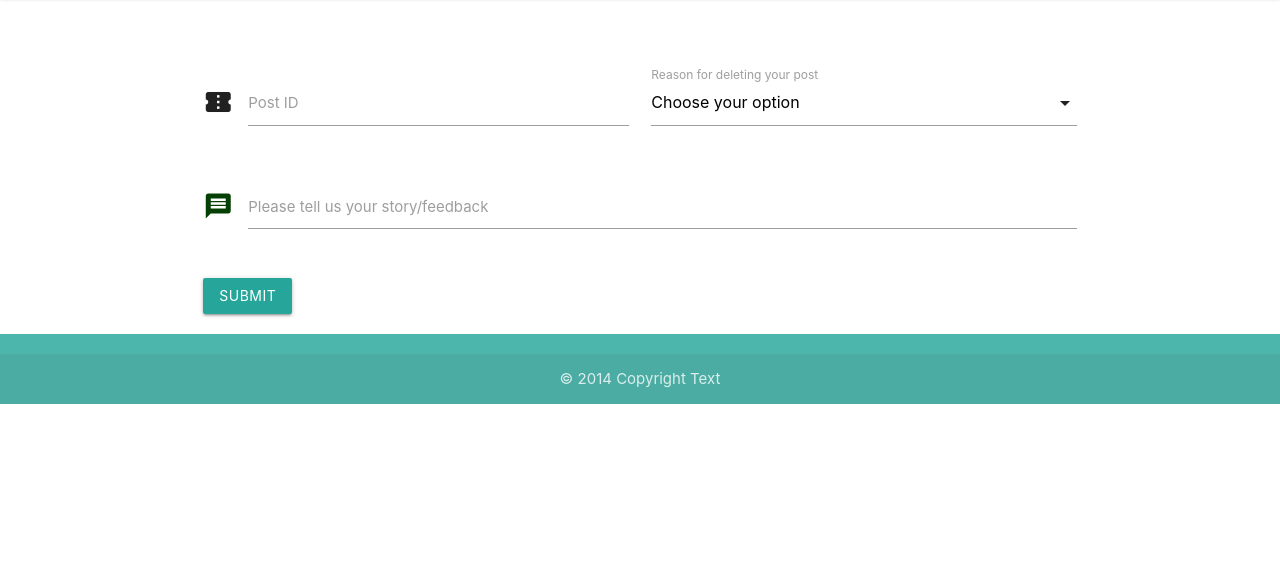
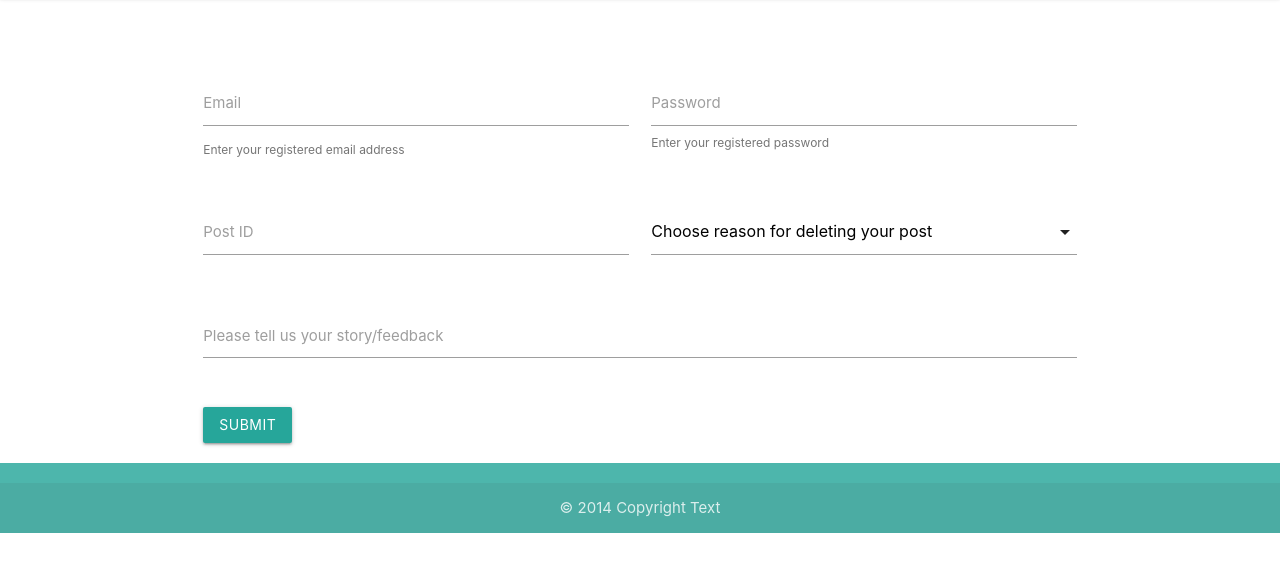
Before and after one commit to maelihector/LostPetsApp, a website: page public/delete.html in a window 1280 px wide. Shown: the part 67-638 px from the top of the page. Drawn offline with nearby package versions, Linux system fonts and the light colour scheme.

Commit message:
Add 'email' and 'password' input for post deletion form.

```diff
--- a/public/delete.html
+++ b/public/delete.html
@@ -49,25 +49,36 @@
   <div class="container">
     <div class="row">
       <form class="col s12">
-        <div class="row align-center">
-          <div class="input-field col s6">
-            <i class="material-icons prefix">confirmation_number</i>
+        <div class="row">
+          <div class="input-field inline col s12 m6">
+            <input id="email" type="email" class="validate">
+            <label for="email">Email</label>
+            <span class="helper-text" data-error="wrong" data-success="right">Enter your registered email address</span>
+          </div>
+          <div class="input-field col s12 m6">
+            <input id="password" type="password" class="validate">
+            <label for="password">Password</label>
+            <span class="helper-text" data-error="wrong" data-success="right">Enter your registered password</span>
+          </div>
+        </div>
+        <div class="row">
+          <!-- Remove when 'email' and 'password' input successfully delete a pet record. -->
+          <!-- Change col settings on 'Choose option for deleting post' after deletion of 'Post ID'. -->
+          <div class="input-field col s12 m6">
             <input id="icon_prefix" type="number" class="validate deleteId">
             <label for="icon_prefix">Post ID</label>
           </div>
-          <div class="input-field col s6">
+          <div class="input-field col s12 m6">
             <select>
-              <option value="" disabled selected>Choose your option</option>
+              <option value="" disabled selected>Choose reason for deleting your post</option>
               <option value="1">Pet has been reunited with their owner</option>
               <option value="2">Deleting a duplicate post</option>
               <option value="3">Other</option>
             </select>
-            <label>Reason for deleting your post</label>
           </div>
         </div>
         <div class="row">
           <div class="input-field col s12">
-            <i class="material-icons prefix" style="color:rgb(4, 63, 4);">message</i>
             <textarea id="textarea1" class="materialize-textarea"></textarea>
             <label for="textarea1">Please tell us your story/feedback</label>
           </div>
@@ -89,15 +100,13 @@
         <h5 class="connect">Your post has been deleted!</h5>
         <br>
         <p style="text-align: center;">
-          Homeward thanks you for allowing us to help find your beloved pet and
-          wishes you the best of luck!
+          Homeward thanks you for allowing us to help find your beloved pet and wishes you the best of luck!
           <br>
+          <br> Please tell your friends about us, and don't forget to follow us on social media so you can give back and help
+          others reunite with their pets.
           <br>
-          Please tell your friends about us, and don't forget to follow us
-          on social media so you can give back and help others reunite with their pets.
-          <br><br>
-          If you requested a reply to your message, someone from the Homeward team will get back to you
-          within 2-3 business days.
+          <br> If you requested a reply to your message, someone from the Homeward team will get back to you within 2-3 business
+          days.
         </p>
         <br>
         <div class="connect">
@@ -145,7 +154,7 @@
       $('.modal').modal();
       $('select').formSelect();
     });
- </script>
+  </script>
 </body>
 
 </html>
```
